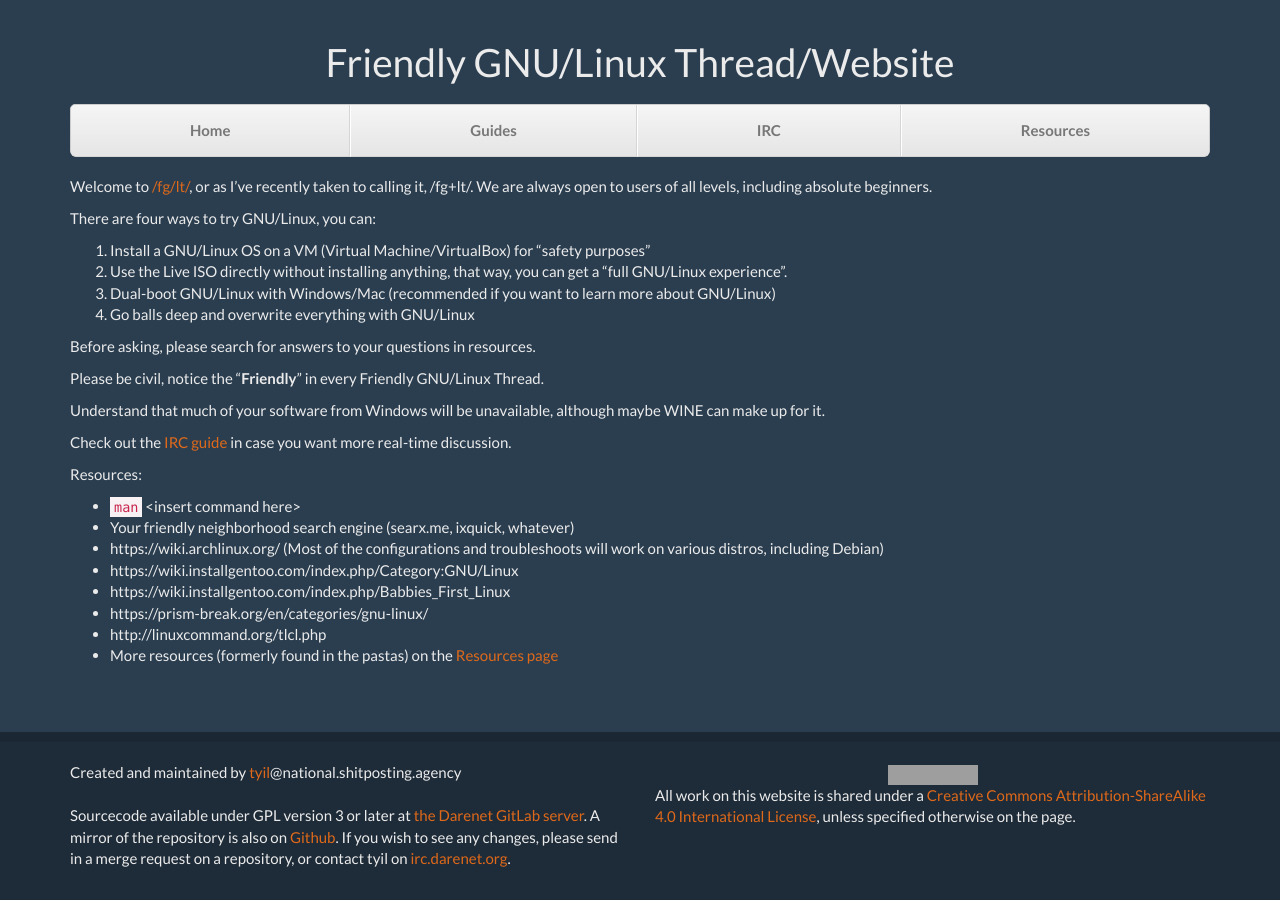
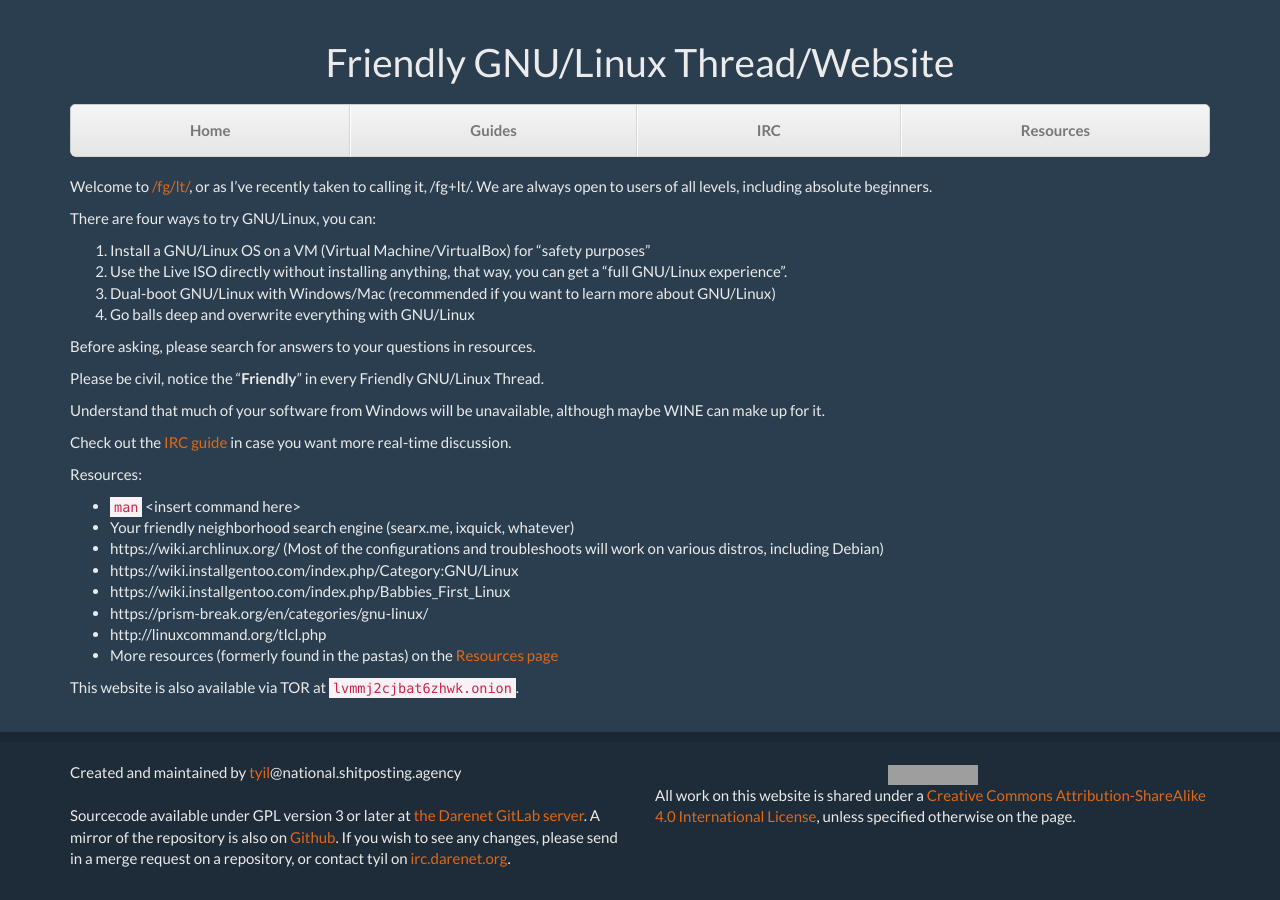
Before and after one commit to scriptkitties/fglt, a Jekyll site: the page built from index.md, in a window 1280 px wide. Built offline with Jekyll 4.4.1, drawn with Linux system fonts in a browser that asks for light colours; Markdown is read by kramdown in place of the engine named in the settings; grey boxes are pictures that could not be loaded.

Commit message:
Add link to TOR version

```diff
--- a/index.md
+++ b/index.md
@@ -38,3 +38,5 @@ Resources:
 - http://linuxcommand.org/tlcl.php
 - More resources (formerly found in the pastas) on the [Resources page]({{
   "resources.html" | prepend: site.baseurl }})
+
+This website is also available via TOR at `lvmmj2cjbat6zhwk.onion`.
```
